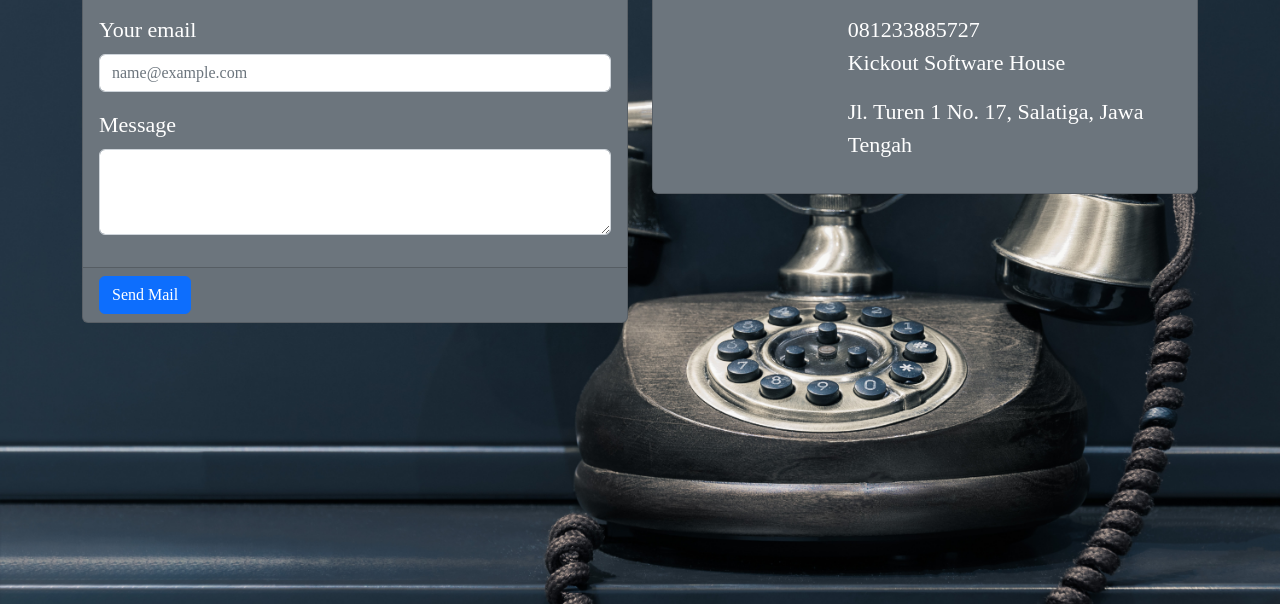
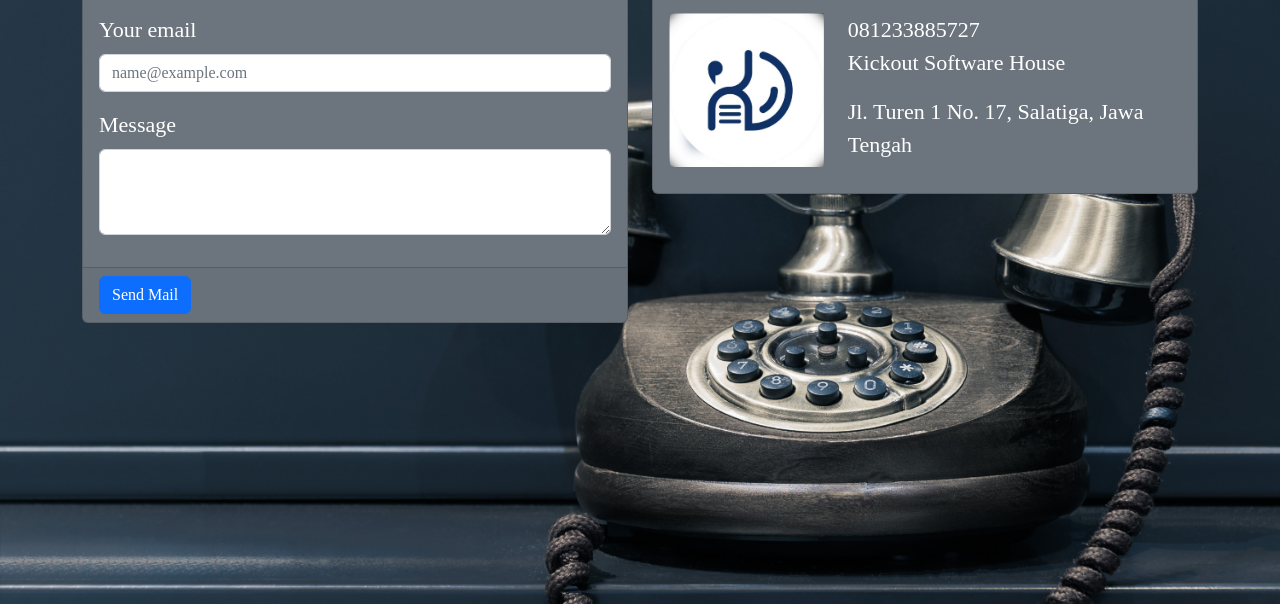
Before and after one commit to Dhanuaji/profile-ksh, a plain HTML site: page public/contact.html in a window 1280 px wide. Shown: the part 196-800 px from the top of the page. Drawn offline with nearby package versions, Linux system fonts and the light colour scheme; a web font is replaced by a local one.

Commit message:
13rd Push [19-07-2022] Final Path Image Fixing

```diff
--- a/public/contact.html
+++ b/public/contact.html
@@ -72,7 +72,7 @@
                             <div class="card-text">
                                 <div class="row">
                                     <div class="col-4">
-                                        <img src="image/KC.png" class="img-fluid rounded-start" alt="">
+                                        <img src="image/kickout.png" class="img-fluid rounded-start" alt="">
                                     </div>
                                     <div class="col-8">
                                         081233885727
```
